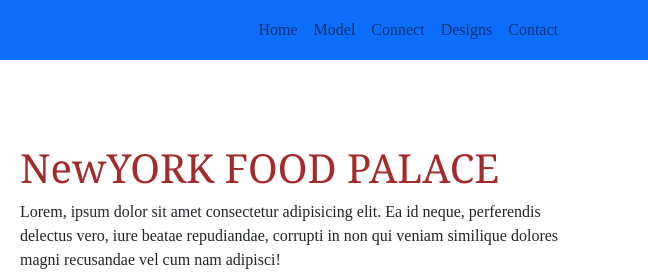
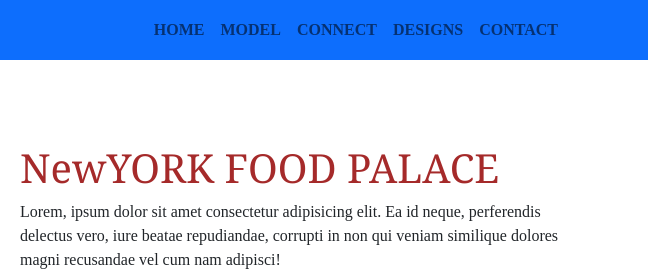
Before and after one commit to suji05A/sample, a plain HTML site: page index.html in a window 1280 px wide. Shown: the top 280 px of the page, 632-1280 px from the left. Drawn offline with nearby package versions, Linux system fonts and the light colour scheme.

Commit message:
Add files via upload

```diff
--- a/style.css
+++ b/style.css
@@ -1,8 +1,13 @@
 *{
     font-family : montserrat;
+    padding:0;
+    margin:0;
 }
-body{
-    background : f1fbff;
+nav ul li a{
+    color:white;
+    font-weight: bold;
+    text-transform: uppercase;
+
 }
 .section-padding{
     padding : 100p 0;
```
